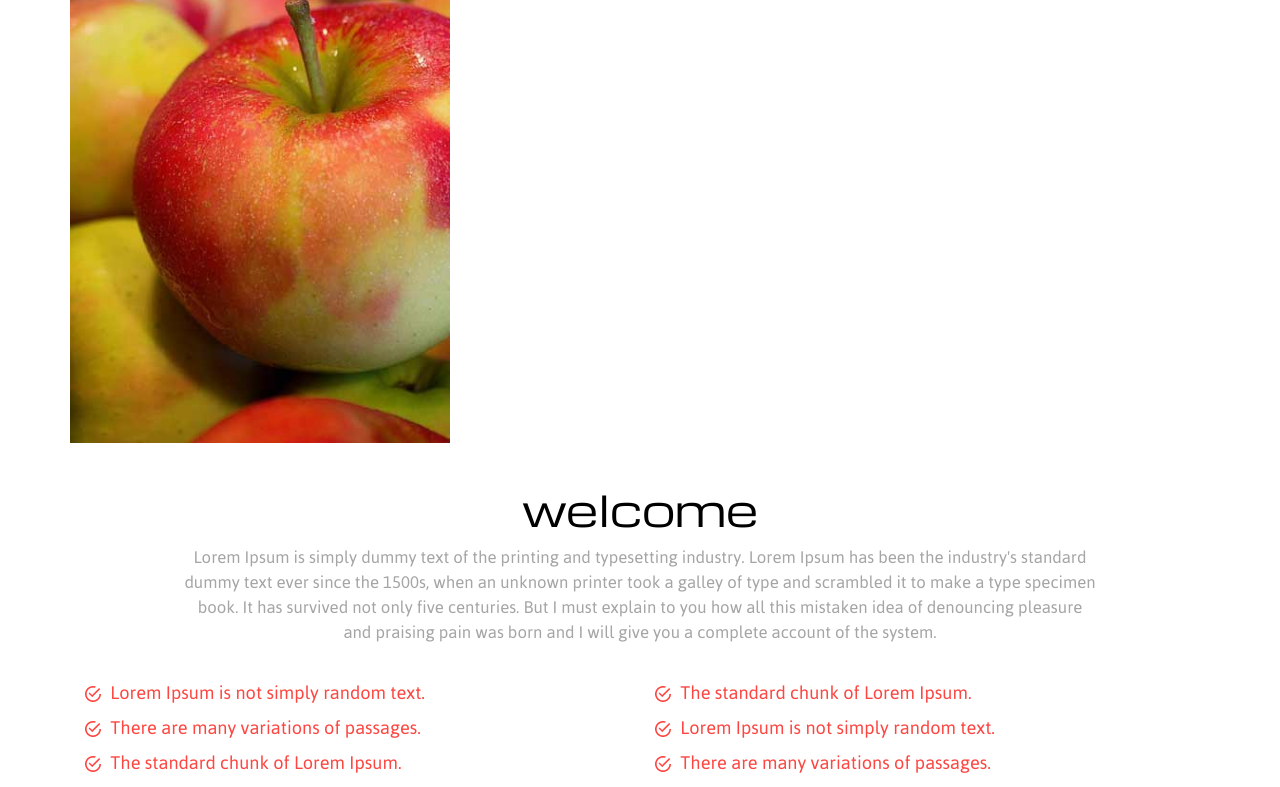
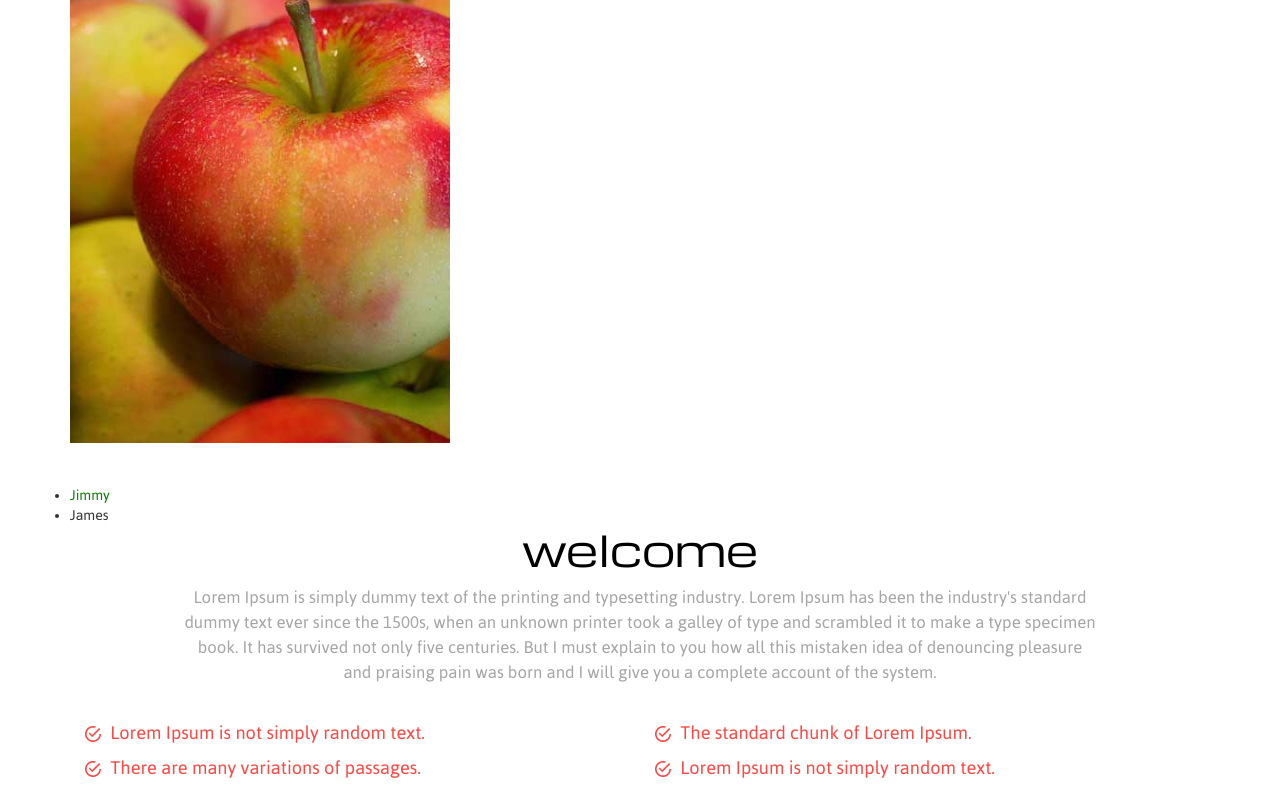
Before and after one commit to Tchitos/nourriture-7, a plain HTML site: page source/web/index.html in a window 1280 px wide. Shown: the part 289-1076 px from the top of the page. Drawn offline with Linux system fonts and the light colour scheme; no server answers.

Commit message:
Exemple for ng-repeat

```diff
--- a/source/web/js/controllers/WelcomeController.js
+++ b/source/web/js/controllers/WelcomeController.js
@@ -3,6 +3,18 @@ nourritureApp.controller('WelcomeController', ['$scope', 'viewName', 'loginServi
 	$scope.view = viewName;
 	$scope.tab = 'home';
 	$scope.user = loginService.getUser();
+	$scope.viewScope = {};
+
+	$scope.viewScope.dataSauterelles = [
+		{
+			'name': 'Jimmy',
+			'color': 'green'
+		},
+		{
+			'name': 'James',
+			'color': 'bleue'
+		},
+	];
 
 	$scope.logout = function() {
 
--- a/source/web/views/welcome.html
+++ b/source/web/views/welcome.html
@@ -25,6 +25,11 @@
 <!--content-->
 <div class="content">
 	<div class="welcome">
+		<ul>
+			<li ng-repeat="animal in viewScope.dataSauterelles">
+				<span style="color:{{animal.color}}">{{animal.name}}</span>
+			</li>
+		</ul>
 		<h1>welcome</h1>
 		<p>Lorem Ipsum is simply dummy text of the printing and typesetting industry. Lorem Ipsum has been the industry's standard dummy text ever since the 1500s, when an unknown printer took a galley of type and scrambled it to make a type specimen book. It has survived not only five centuries.
 			But I must explain to you how all this mistaken idea of denouncing pleasure and praising pain was born and I will give you a complete account of the system.</p>
```
